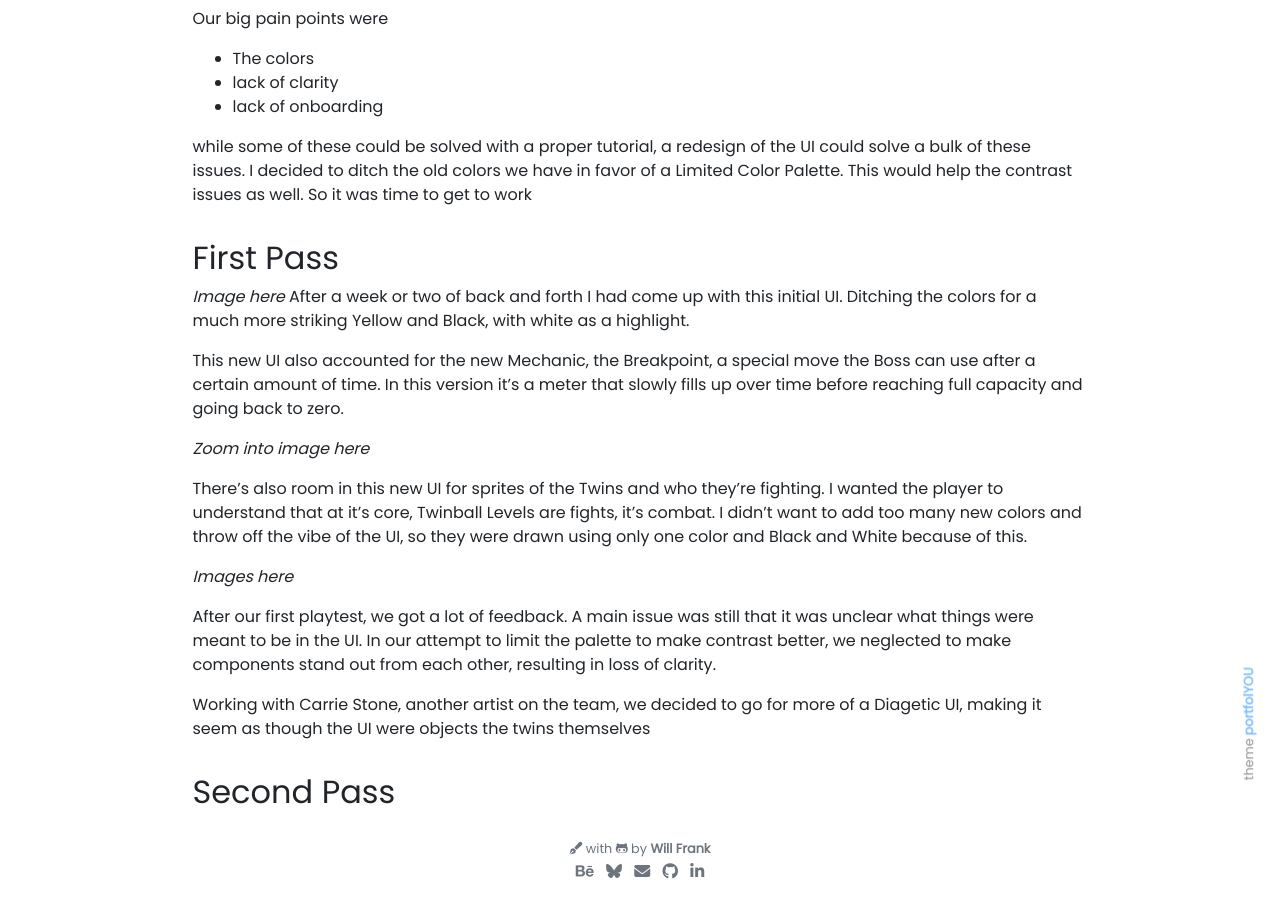
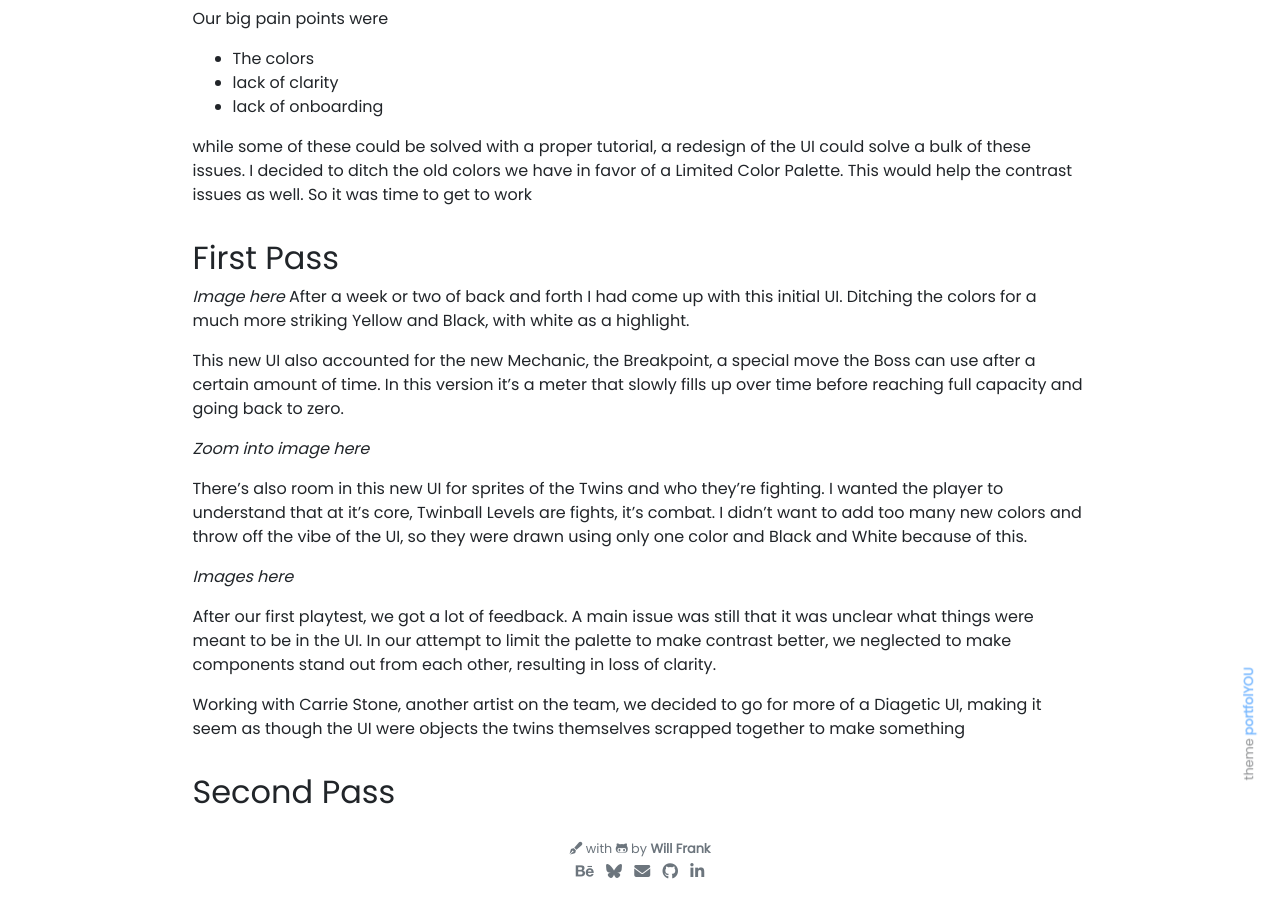
Before and after one commit to WillRIT/willrit.github.io, a Jekyll site: the page built from _projects/Twinball.md, in a window 1280 px wide and 900 px high, scrolled down 3813 px. Built offline with Jekyll 4.4.1, drawn with Linux system fonts in a browser that asks for light colours.

Commit message:
small blog edits

```diff
--- a/_projects/Twinball.md
+++ b/_projects/Twinball.md
@@ -1,5 +1,5 @@
 ---
-name: Twinball
+title: Twinball
 tools: [Godot, C#, Game Design, Project Management, UI/UX]
 image: ../images/TwinballTitle.png
 description: An action packed Anime inspired Boss Rush game where you play Pinball, In Development
@@ -91,6 +91,6 @@
 
 After our first playtest, we got a lot of feedback. A main issue was still that it was unclear what things were meant to be in the UI. In our attempt to limit the palette to make contrast better, we neglected to make components stand out from each other, resulting in loss of clarity.
 
-Working with Carrie Stone, another artist on the team, we decided to go for more of a Diagetic UI, making it seem as though the UI were objects the twins themselves
+Working with Carrie Stone, another artist on the team, we decided to go for more of a Diagetic UI, making it seem as though the UI were objects the twins themselves scrapped together to make something
 
 ## Second Pass
```
Also changed, not shown: _posts/2025-05-15-how-twinball-failed.md (+0 -1 lines).
